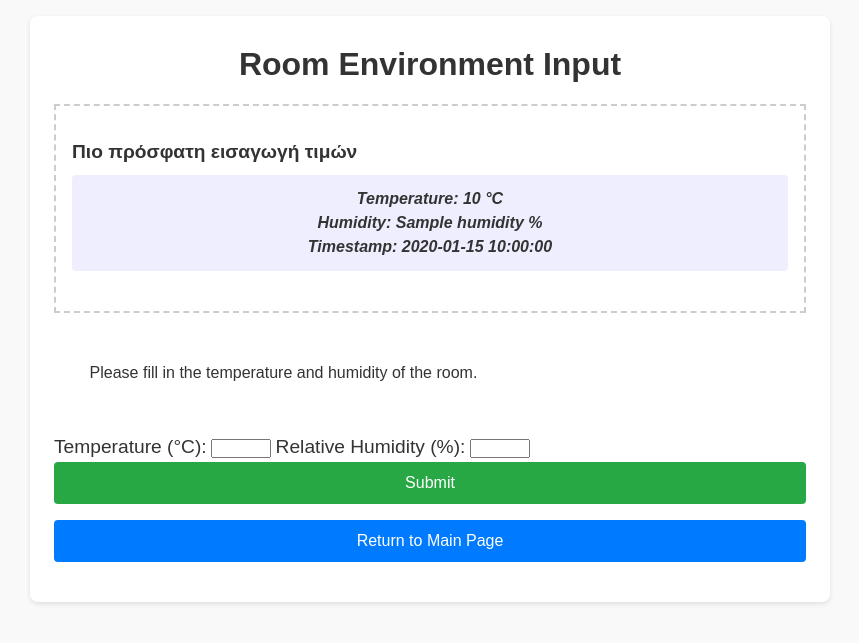
After one commit to Andreas-Ts/Diploma-Project, a Flask app: template dataReceiverServer/templates/submitEnvRoomData.html in a window 1280 px wide. The commit adds this page. Shown: the top 643 px of the page, without its empty margins (210-1069 px from the left). Run offline with Flask 3, Linux system fonts and the light colour scheme; the template is opened without the code that fills it: most values are stand-ins (such as "Sample title", 1, 10 or a date in 2020).

Commit message:
html and python changes

```diff
--- a/dataReceiverServer/server.py
+++ b/dataReceiverServer/server.py
@@ -8,19 +8,22 @@ app = Flask(__name__)
 # Function to run the server
 def server_routers():
     # Initialize the server routers
-    indexRouter = serverRouters.indexRouter()
+
     @app.route("/", methods=["GET","POST"])
     def index():
+        router = serverRouters.indexRouter()
         if request.method == "GET":
-           return indexRouter.get()
+           return router.get()
+        elif request.method == "POST":
+           return  router.post()
 
-
-        elif request.method == "POST":
-          return  indexRouter.post()
-    @app.route("/submit", methods=["GET"])
-    def submit():
-        # Placeholder for GET request handling
-        return jsonify({"message": "GET request received"}), 200
+    @app.route("/submitEnvRoomData", methods=["GET", "POST"])
+    def submitEnvRoomData():
+        router = serverRouters.submitenvRoomDataRouter()
+        if request.method == "GET":
+            return router.get()
+        if request.method == "POST":
+            return router.post()
 
 # Run the server if this file is executed directly
 if __name__ == "__main__":
--- a/dataReceiverServer/serverFunctions.py
+++ b/dataReceiverServer/serverFunctions.py
@@ -1,6 +1,6 @@
 
 
-from pymongo import MongoClient
+from pymongo import MongoClient,errors
 import os
 import csv
 from zoneinfo  import ZoneInfo
--- a/dataReceiverServer/static/css/style.css
+++ b/dataReceiverServer/static/css/style.css
@@ -64,6 +64,18 @@ button:hover {
     text-align: center;
     font-style: italic;
 }
+
+/* Error message styling */
+.error-message {
+    background: #fdd;
+    color: #900;
+    padding: 0.75rem;
+    border: 1px solid #e00;
+    border-radius: 4px;
+    margin: 1rem 0;
+    text-align: center;
+    font-weight: bold;
+}
 /* Responsive */
 @media (max-width: 600px) {
     .container {
--- a/dataReceiverServer/static/javascript/script.js
+++ b/dataReceiverServer/static/javascript/script.js
@@ -1,6 +1,14 @@
 // In future you can poll an API endpoint to update the status dynamically.
 // For now this is just a placeholder.
 
-document.addEventListener('DOMContentLoaded', () => {
-  console.log('Page loaded. Current state:', document.getElementById('status-box').innerText);
-});
+document.getElementsByClassName("submit-Env-Room-Data")[0].addEventListener("submit", function(event) {
+  event.preventDefault(); // Stop normal form submission
+
+    // Submit form via JS
+    this.submit();
+
+    // Redirect (slight delay to ensure submission gets processed)
+    setTimeout(() => {
+      window.location.href = '/';
+    }, 500); // Adjust time as needed
+})
--- /dev/null
+++ b/dataReceiverServer/templates/showLastEnvReading.html
@@ -0,0 +1,12 @@
+{% if last_reading %}
+    <h2 class="sub-title">Πιο πρόσφατη εισαγωγή τιμών</h2>
+    <div class="state-box last-reading">
+        Temperature: {{ last_reading.temperature }} °C<br>
+        Humidity: {{ last_reading.humidity }} %<br>
+        Timestamp: {{ last_reading.timestamp }}
+    </div>
+{% else %}
+    <div class="state-box last-reading" style="background: #ffe;">
+        Δεν υπάρχουν προηγούμενες μετρήσεις.
+    </div>
+{% endif %}
--- /dev/null
+++ b/dataReceiverServer/templates/submitEnvRoomData.html
@@ -0,0 +1,44 @@
+<!DOCTYPE html>
+<html lang="en">
+<head>
+    <meta charset="UTF-8">
+    <title>Environment Data Input</title>
+    <script src="{{ url_for('static', filename='script.js') }}"></script>
+    <link rel="stylesheet" href="{{ url_for('static', filename='style.css') }}">
+</head>
+<body>
+<div class="container">
+    <h1 class="main-title">Room Environment Input</h1>
+    <!-- Show last env room reading -->
+        <div class="content-block">
+            {% include 'showLastEnvReading.html' %}
+        </div>
+
+
+     <div class="description">
+        Please fill in the temperature and humidity of the room.
+    </div>
+    <form class="submit-Env-Room-Data" method="POST" action="{{ url_for('submitEnvRoomData') }}">
+        <label class="sub-title" for="temperature">Temperature (°C):</label>
+        <input type="number" name="temperature" id="temperature" min="-40" max="65" required>
+
+        <label class="sub-title" for="humidity">Relative Humidity (%):</label>
+        <input type="number" name="humidity" id="humidity" min="0" max="100" step="1" required>
+
+
+        {# ——— Error message block ——— #}
+        {% if temp_error %}
+            <div class="error-message">
+                {{ temp_error }}
+            </div>
+        {% endif %}
+
+        <button type="submit">Submit</button>
+    </form>
+
+    <form action="{{ url_for('index') }}">
+        <button type="submit" style="background: #007bff;">Return to Main Page</button>
+    </form>
+</div>
+</body>
+</html>
```
Also changed, not shown: dataReceiverServer/serverRouters.py (+88 -13 lines), dataReceiverServer/templates/base.html (+8 -17 lines).
